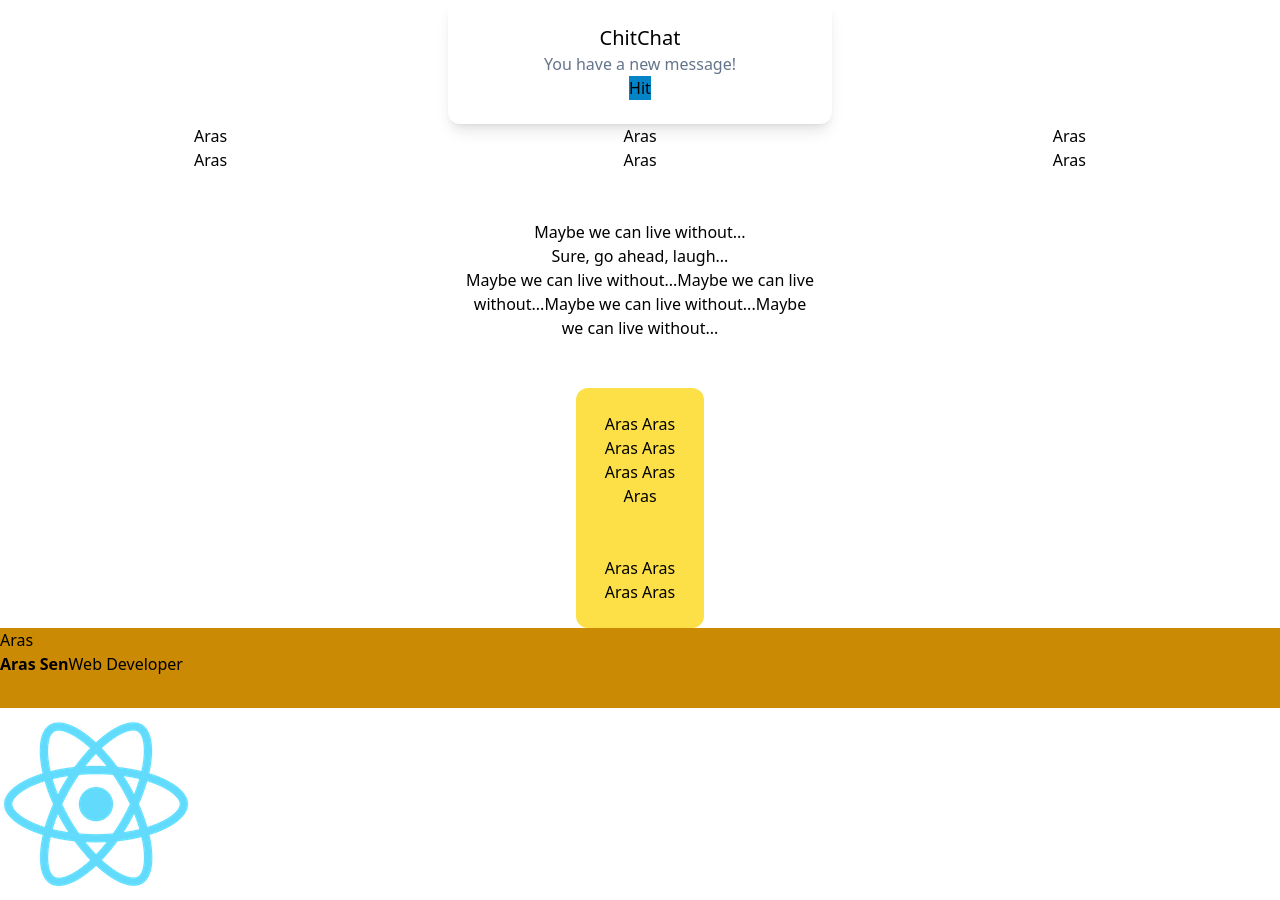
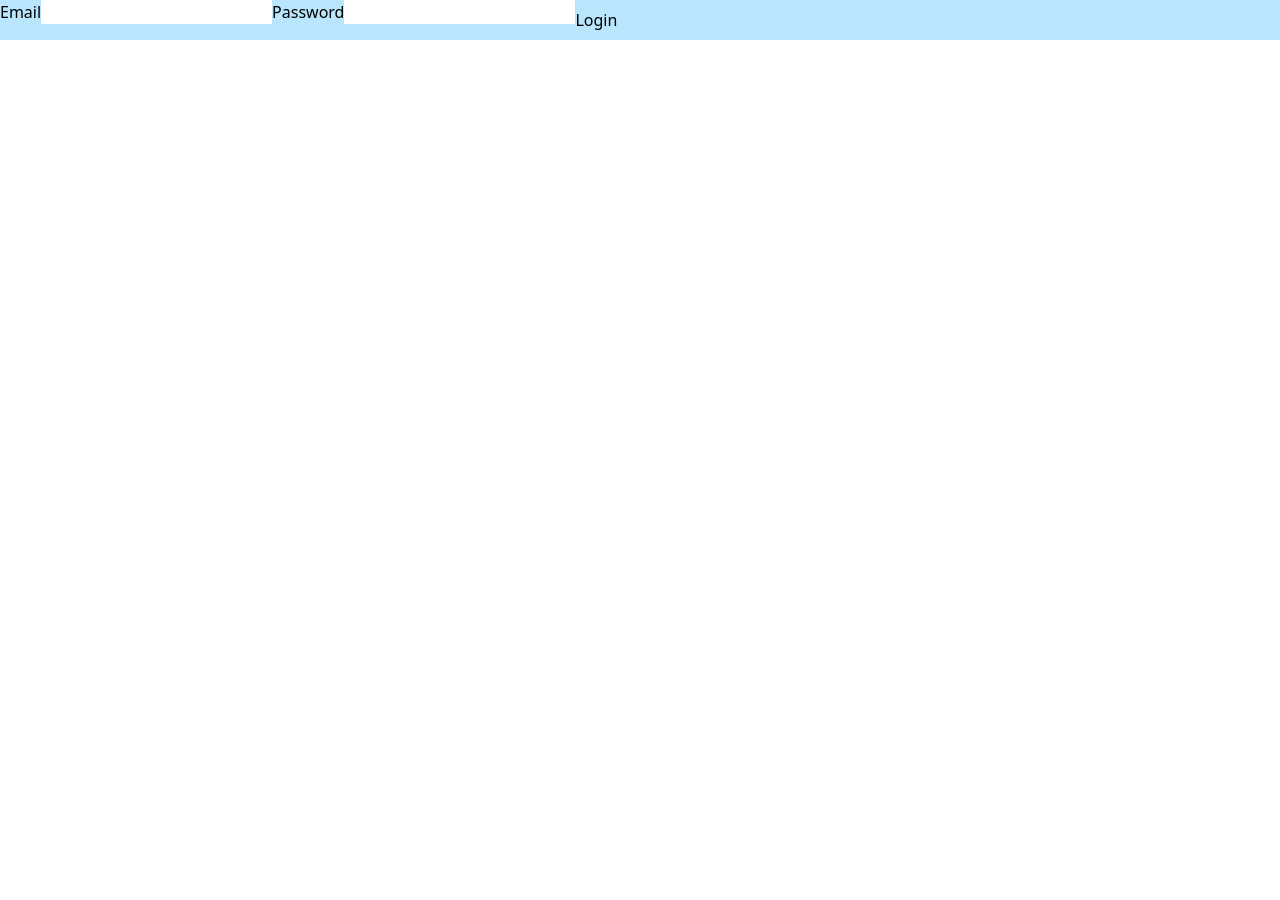
Before and after one commit to codecygen/064-React-Redux-TailwindCSS, a React (Create React App) app: page / in a window 1280 px wide. After the commit the page ends 800 px from the top, so only its background shows below. Built offline with nearby package versions, Linux system fonts and the light colour scheme.

Commit message:
finalized today

```diff
--- a/src/App.js
+++ b/src/App.js
@@ -1,11 +1,11 @@
 import './App.css';
 
-import reactLogo from '../public/logo192.png';
+import Login from './components/Login'
 
-function App() {
+const App = () => {
   return (
     <>
-      <div class="p-6 max-w-sm mx-auto bg-white dark:bg-black rounded-xl shadow-lg">
+      {/* <div class="p-6 max-w-sm mx-auto bg-white dark:bg-black rounded-xl shadow-lg">
         <div class="text-center">
           <div class="text-xl font-medium text-black">ChitChat</div>
           <p class="text-slate-500">You have a new message!</p>
@@ -41,9 +41,11 @@ function App() {
         </div>
       </div>
 
-      <img src={reactLogo} />
+      <img src={reactLogo} /> */}
+
+      <Login />
     </>
   );
-}
+};
 
 export default App;
--- /dev/null
+++ b/src/components/Login.js
@@ -0,0 +1,21 @@
+import React from 'react';
+
+const Login = () => {
+  return (
+    <form class="bg-sky-200 m-auto flex h-10">
+      <div>
+        <label htmlFor="email">Email</label>
+        <input type="email" id="email" />
+      </div>
+
+      <div>
+        <label htmlFor="psw">Password</label>
+        <input type="password" id="psw" />
+      </div>
+
+      <button>Login</button>
+    </form>
+  )
+}
+
+export default Login;
```
